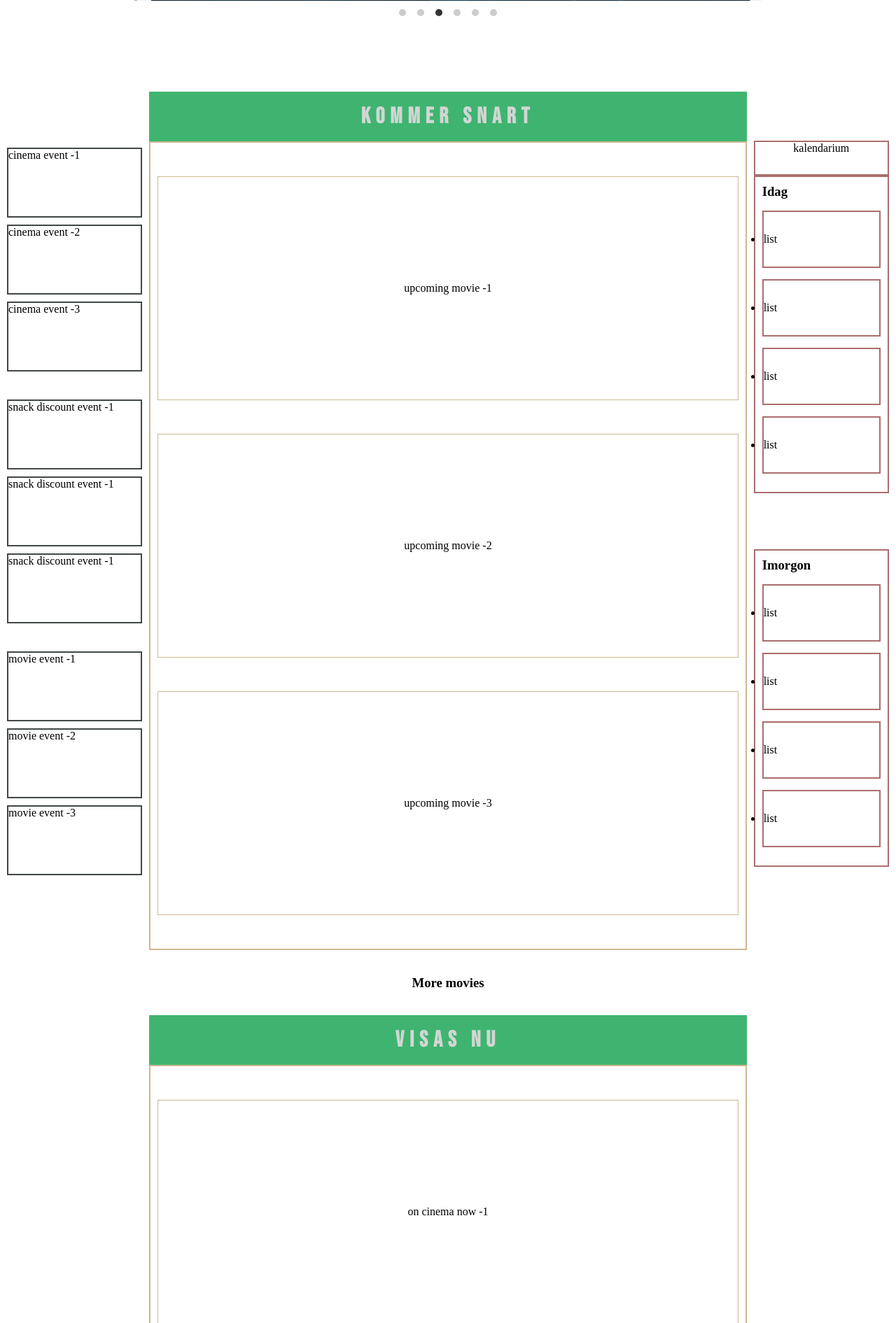
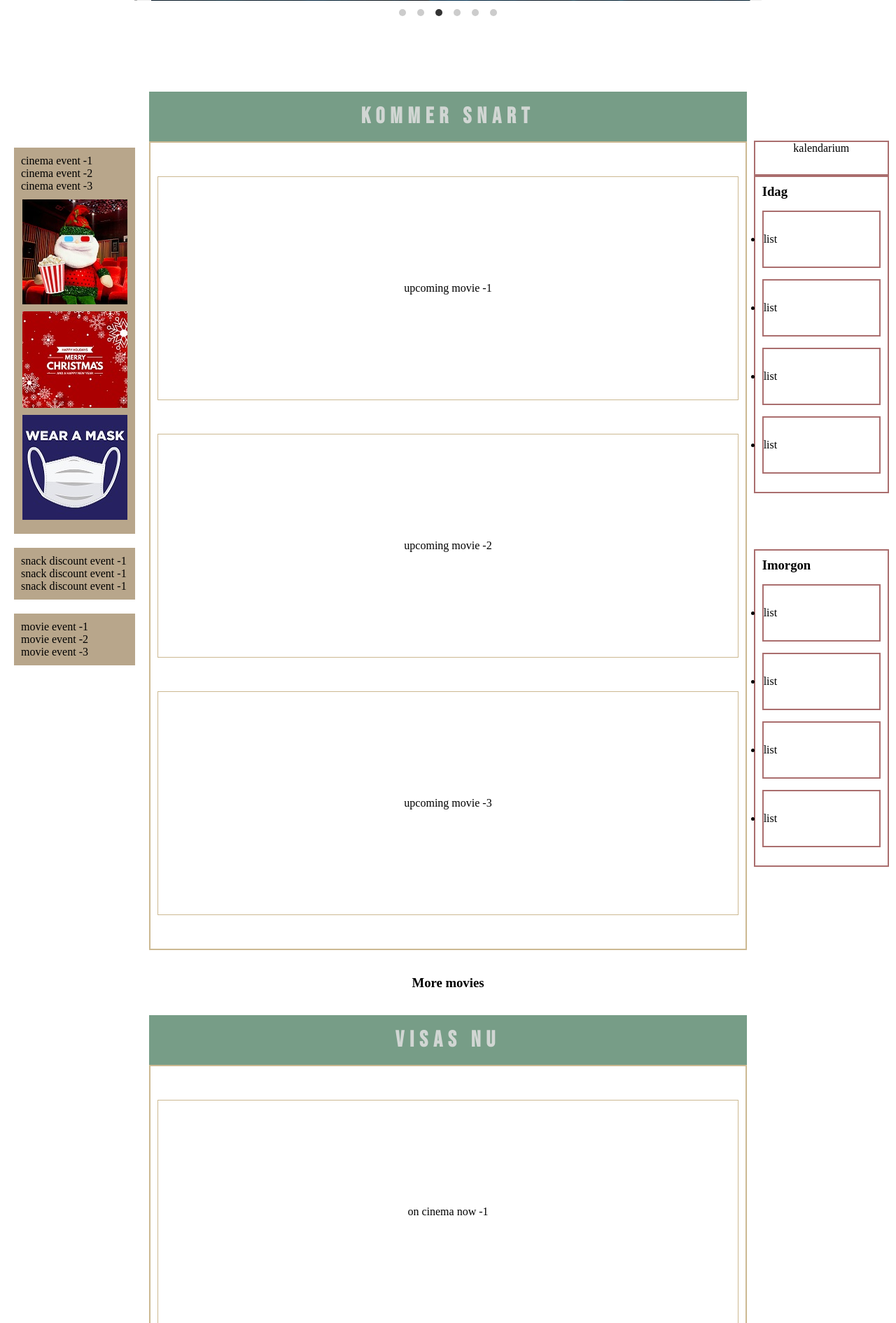
Before and after one commit to kaulfield23/grupp-d, a PHP site: page / in a window 1280 px wide. Shown: the part 661-2552 px from the top of the page at 70% size. Run offline with PHP 8.4, Linux system fonts and the light colour scheme; style sheets or scripts are compiled from the project's sources; some libraries are stand-ins or nearby versions.

Commit message:
merge conflikt

```diff
--- a/index.html
+++ b/index.html
@@ -1,14 +1,22 @@
 <!DOCTYPE html>
 <html lang="en">
-
   <head>
     <meta charset="UTF-8" />
     <meta http-equiv="X-UA-Compatible" content="IE=edge" />
     <meta name="viewport" content="width=device-width, initial-scale=1.0" />
     <link rel="stylesheet" href="./main.css" />
-    <link href="https://fonts.googleapis.com/css2?family=Anton&family=Bebas+Neue&family=Staatliches&display=swap" rel="stylesheet" />
-    <script src="https://kit.fontawesome.com/07a95dbd5e.js" crossorigin="anonymous"></script>
-    <link rel="stylesheet" href="https://unpkg.com/flickity@2/dist/flickity.min.css" />
+    <link
+      href="https://fonts.googleapis.com/css2?family=Anton&family=Bebas+Neue&family=Staatliches&display=swap"
+      rel="stylesheet"
+    />
+    <script
+      src="https://kit.fontawesome.com/07a95dbd5e.js"
+      crossorigin="anonymous"
+    ></script>
+    <link
+      rel="stylesheet"
+      href="https://unpkg.com/flickity@2/dist/flickity.min.css"
+    />
     <script src="https://unpkg.com/flickity@2/dist/flickity.pkgd.min.js"></script>
     <link rel="shortcut icon" href="#" />
 
@@ -22,17 +30,18 @@
           <img class="logo" src="./src/img/logo.png" />
           <div class="logoText">
             <a href="">Cinema Risbäck</a>
-                    <img id="logoSanta" src="./src/img/pixlr-bg-result(4).png">
+            <img id="logoSanta" src="./src/img/pixlr-bg-result(4).png" />
           </div>
         </div>
       </div>
       <nav>
         <div class="topnav" id="navbar">
-                <img id="santaNav" src="./src/img/pixlr-bg-result(4).png">
+          <img id="santaNav" src="./src/img/pixlr-bg-result(4).png" />
           <a href="#news" class="menuMovies">Filmer</a>
           <a href="#contact">Biljetter/reservation</a>
           <div class="dropdown">
-                    <button class="dropbtn">Om oss
+            <button class="dropbtn">
+              Om oss
               <i class="fa fa-caret-down"></i>
             </button>
             <div class="dropdown-content">
@@ -43,7 +52,8 @@
             </div>
           </div>
           <div class="dropdown">
-                    <button class="dropbtn">Meny snacks
+            <button class="dropbtn">
+              Meny snacks
               <i class="fa fa-caret-down"></i>
             </button>
             <div class="dropdown-content">
@@ -69,7 +79,10 @@
         <img src="./src/img/carousel/venom.jpg" alt="venom" />
       </div>
       <div class="carousel-cell">
-            <img src="./src/img/carousel/the-matrix-resurrections.jpg" alt="The Matrix Resurrections" />
+        <img
+          src="./src/img/carousel/the-matrix-resurrections.jpg"
+          alt="The Matrix Resurrections"
+        />
       </div>
       <div class="carousel-cell">
         <img src="./src/img/carousel/house-of-gucci.jpg" alt="house of gucci" />
@@ -144,7 +157,9 @@
       <div class="footerElem">Bio i Risbäck</div>
       <div class="footerElem risbackMap">
         Cinema Risbäck:
-            <a href="https://www.google.com/maps/place/917+03+Risb%C3%A4ck/@64.705489,15.5149822,14z/data=!3m1!4b1!4m5!3m4!1s0x4670ddacaf8e20e3:0x4c33ae912aa817e2!8m2!3d64.7054904!4d15.5324917">
+        <a
+          href="https://www.google.com/maps/place/917+03+Risb%C3%A4ck/@64.705489,15.5149822,14z/data=!3m1!4b1!4m5!3m4!1s0x4670ddacaf8e20e3:0x4c33ae912aa817e2!8m2!3d64.7054904!4d15.5324917"
+        >
           Risbäck 917 03
         </a>
       </div>
@@ -158,5 +173,4 @@
     </footer>
     <script src="bundle.js"></script>
   </body>
-
 </html>
--- /dev/null
+++ b/src/js/commercial.js
@@ -0,0 +1,17 @@
+export const renderCinemaCommercial = () => {
+  console.log("cinema commercial loaded");
+  const eventContainer = document.querySelector(".cinemaEvent");
+  for (let i = 1; i <= 3; i++) {
+    const cinemaEvents = createElement("div", "cEvents");
+    const eventImg = createElement("img", "cImg");
+    eventImg.src = `src/img/cinema${i}.jpg`;
+    cinemaEvents.appendChild(eventImg);
+    eventContainer.appendChild(cinemaEvents);
+  }
+};
+
+function createElement(type, name) {
+  const element = document.createElement(type);
+  element.setAttribute("class", name);
+  return element;
+}
--- a/src/js/main.js
+++ b/src/js/main.js
@@ -1,9 +1,9 @@
 import { carousel } from "./carousel";
-import { navbarResponsive } from "./navbar"
+import { renderCinemaCommercial } from "./commercial";
+import { navbarResponsive } from "./navbar";
 
-
-
-window.onload = function() {
-    carousel();
-    navbarResponsive();
+window.onload = function () {
+  carousel();
+  navbarResponsive();
+  renderCinemaCommercial();
 };
--- a/src/scss/indexPage/_mainContainer.scss
+++ b/src/scss/indexPage/_mainContainer.scss
@@ -5,22 +5,28 @@
   }
 }
 .commercial {
+  display: none;
   @include desktop {
     display: block;
     grid-column: 1/3;
     margin-top: 190px;
-  }
-  .eventContainer {
-    padding: 10px;
-  }
-  .events {
-    @include desktop {
-      height: 100px;
-      margin: 10px 0;
-      border: 2px solid rgb(64, 72, 67);
+    #cinemaEventText {
+      font-family: "Staatliches";
+      color: rgb(237, 230, 230);
+      text-align: center;
+    }
+    .cEvents {
+      .cImg {
+        display: block;
+        margin: 10px auto;
+      }
+    }
+    .eventContainer {
+      background-color: $cLightBrown;
+      margin: 20px;
+      padding: 10px;
     }
   }
-  display: none;
 }
 .movies {
   margin-top: 50px;
--- a/src/scss/misc/_variable.scss
+++ b/src/scss/misc/_variable.scss
@@ -1,6 +1,8 @@
-$bpDesktop: 800px;
+$bpDesktop: 1000px;
 $cDarkgrey: rgb(51, 50, 50);
 $cDarkBeige: rgb(130, 130, 120);
-$cDarkWhite:rgb(209, 214, 211);
-$cDarkGreen:rgb(63, 180, 112);
+$cDarkWhite: rgb(209, 214, 211);
+$cDarkGreen: rgb(119, 157, 135);
+$cDarkRed: rgb(191, 76, 76);
+$cLightBrown: rgb(184, 166, 139);
 $font: "Staatliches";
```
Also changed, not shown: src/img/cinema1.jpg (added), src/img/cinema2.jpg (added), src/img/cinema3.jpg (added). Lines whose indentation alone changed are shown as unchanged.
